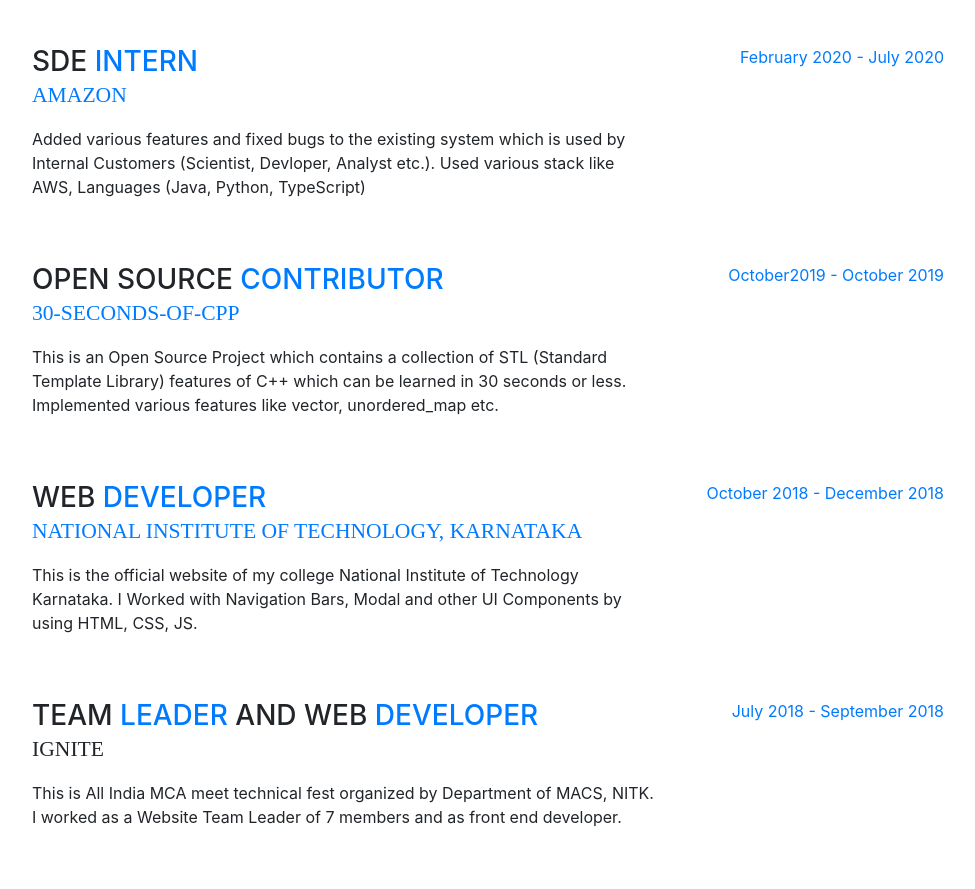
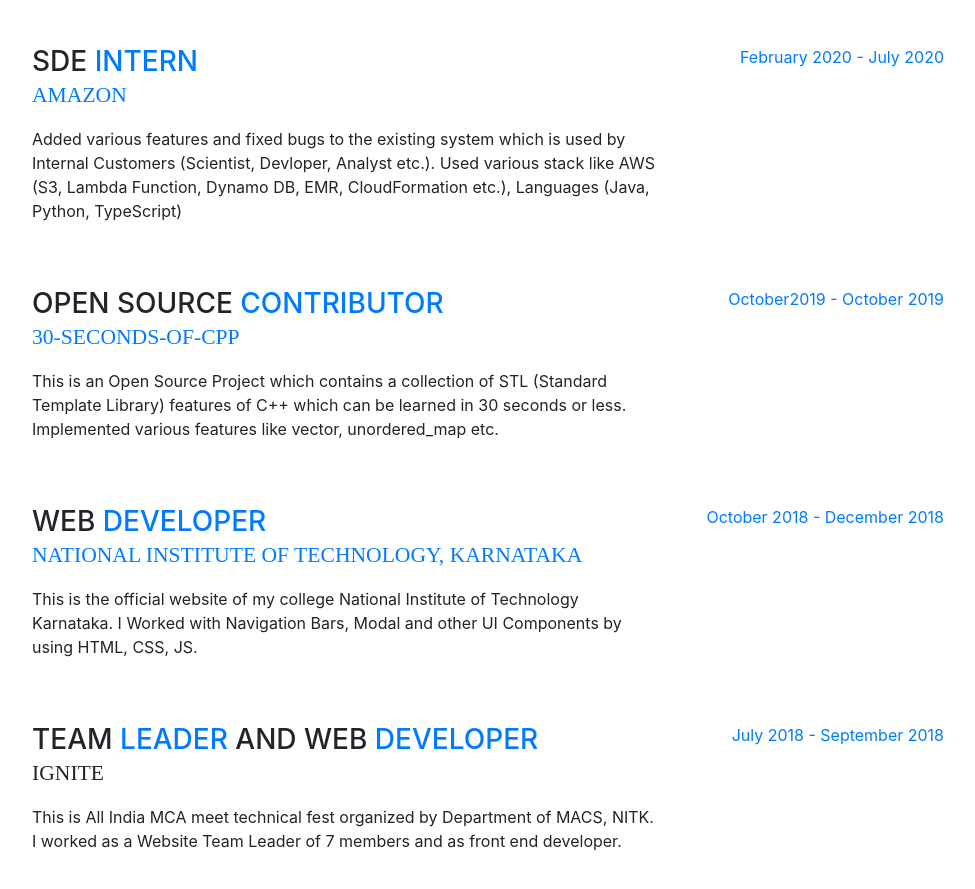
Before and after one commit to khagapati-bagh/khagapati, a website with bundled scripts: page index.html in a window 1280 px wide. Shown: the part 889-1778 px from the top of the page, without its empty margins (288-1263 px from the left). Built offline with nearby package versions, Linux system fonts and the light colour scheme; a web font is replaced by a local one.

Commit message:
Update index.html
Added some services of AWS

```diff
--- a/index.html
+++ b/index.html
@@ -138,7 +138,7 @@
           <div class="resume-content">
             <h3 class="mb-0">SDE <span class="text-primary">INTERN</span></h3>
             <div class="subheading mb-3"><a href="https://www.amazon.in/" target="_blank">AMAZON </a></div>
-            <p>Added various features and fixed bugs to the existing system which is used by Internal Customers (Scientist, Devloper, Analyst etc.). Used various stack like AWS, Languages (Java, Python, TypeScript)</p>
+            <p>Added various features and fixed bugs to the existing system which is used by Internal Customers (Scientist, Devloper, Analyst etc.). Used various stack like AWS (S3, Lambda Function, Dynamo DB, EMR, CloudFormation etc.), Languages (Java, Python, TypeScript)</p>
           </div>
           <div class="resume-date text-md-right">
             <span class="text-primary">February 2020 - July 2020</span>
```
